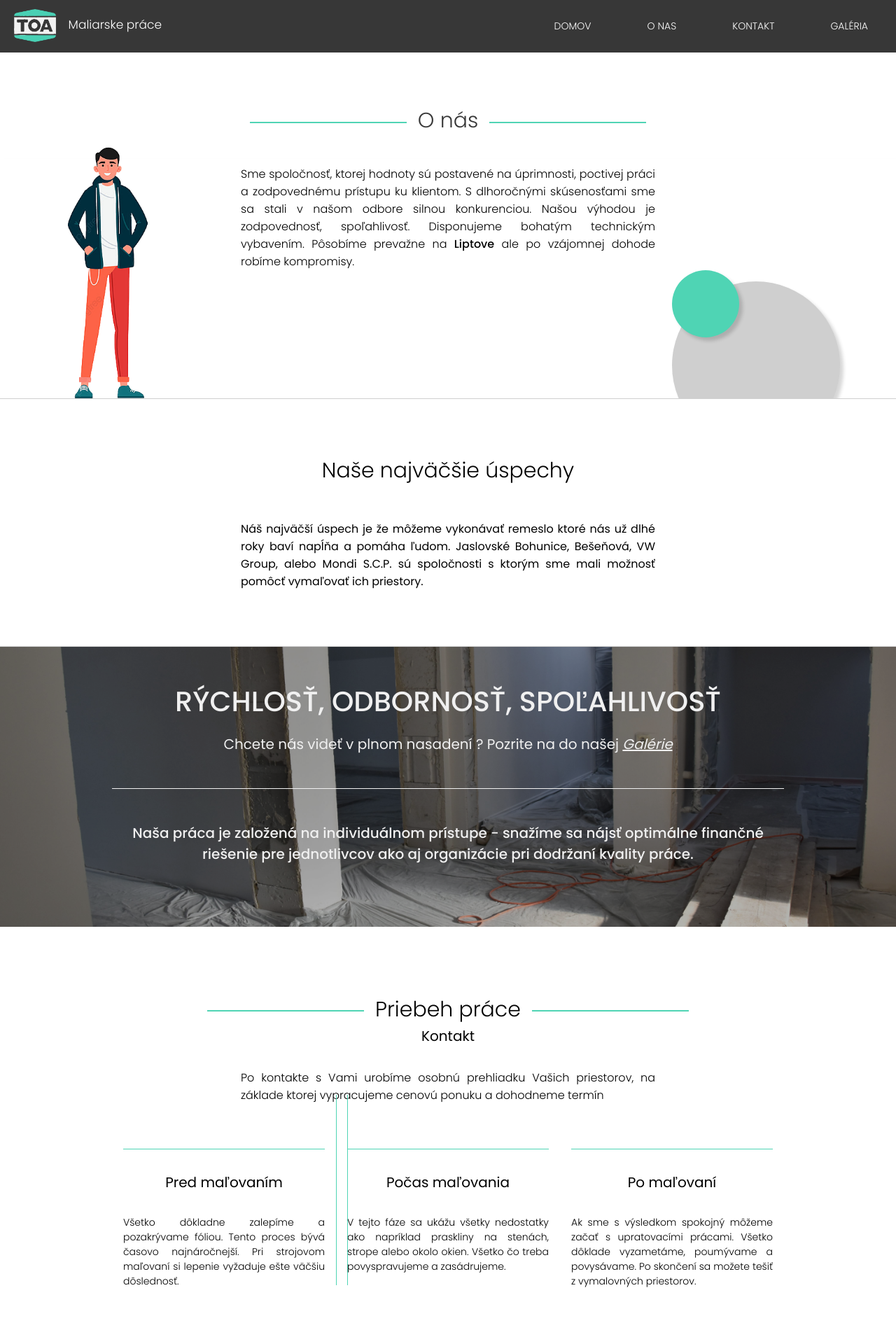
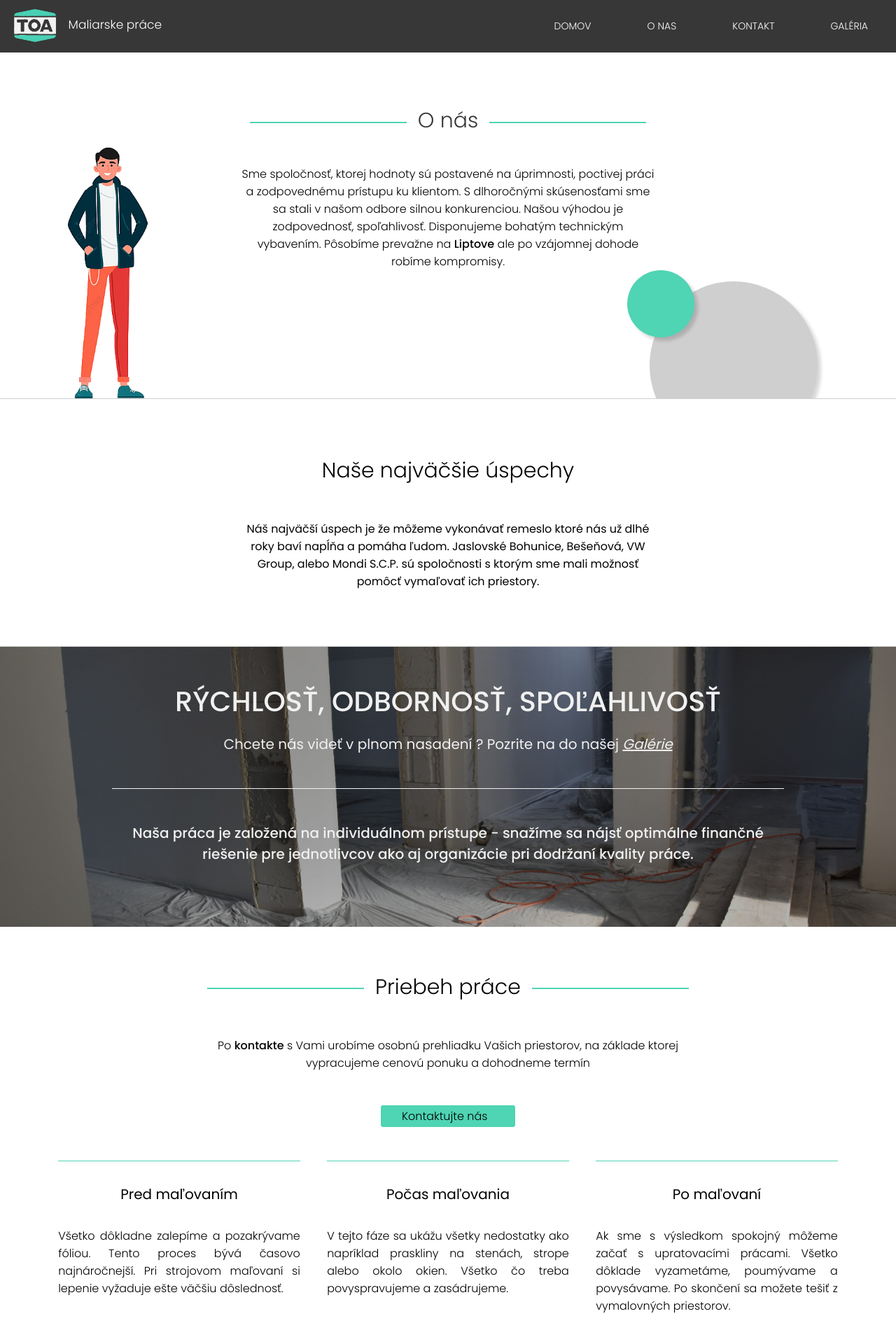
Before and after one commit to MatthewChevy/Synmal, a Vue app: page /about in a window 1280 px wide. Shown: the top 1920 px of the page at 70% size. Built offline with nearby package versions, Linux system fonts and the light colour scheme.

Commit message:
Fix responsive from 1024px

```diff
--- a/src/components/About/TheAboutBackgroundPhotoSection.vue
+++ b/src/components/About/TheAboutBackgroundPhotoSection.vue
@@ -18,11 +18,8 @@
     </section>
 </template>
 
-<script>
-export default {}
-</script>
+<style lang="scss" scoped>
 
-<style lang="scss" scoped>
 @media screen and (min-width: 0px) {
     section {
         position: relative;
--- a/src/components/About/TheAboutFirstSection.vue
+++ b/src/components/About/TheAboutFirstSection.vue
@@ -24,6 +24,7 @@
 </template>
 
 <style lang="scss" scoped>
+
 @media screen and (min-width: 0px) {
     .section {
         position: relative;
@@ -143,6 +144,16 @@
         margin-top: 4rem;
     }
 
+    .article-box{
+        box-shadow: unset;
+
+        .article-paragraph{
+            p{
+                text-align: center;
+            }
+        }
+    }
+
     header {
         .h1-box {
             h1::before,
@@ -152,4 +163,5 @@
         }
     }
 }
+
 </style>
--- a/src/components/About/TheAboutSecondSection.vue
+++ b/src/components/About/TheAboutSecondSection.vue
@@ -49,7 +49,28 @@
     </section>
 </template>
 
+<script>
+export default {
+
+
+    mounted(){
+            window.addEventListener( 'scroll', () => {
+            this.parallax('decorative-circle-smaller', window.scrollY, 0.1)
+            this.parallax('decorative-circle-bigger', window.scrollY, 0.05)
+        })
+    },
+
+    methods: {
+        parallax( element, distance, speed) {
+            const item = document.getElementsByClassName(element)[0]
+            item.style.transform = `translateY(${distance * speed}px)`
+        }
+    },
+}
+</script>
+
 <style lang="scss" scoped>
+
 @media screen and (min-width: 0px) {
     .lg {
         display: none;
@@ -91,6 +112,7 @@
                 width: 6rem;
                 height: 6rem;
                 top: -1rem;
+                right: 2rem;
                 background: $fancy;
                 border-radius: 50%;
                 box-shadow: 5px 5px 5px rgba($darkest, 16%);
@@ -240,6 +262,8 @@
 }
 
 @media screen and (min-width: 1024px) {
+
+
     .cartoon-person {
         width: 7.688rem;
         height: 11.4rem;
@@ -256,5 +280,24 @@
             right: 5rem;
         }
     }
+
+    .paragraph-box{
+        p{
+            text-align: center;
+        }
+    }
+}
+
+@media screen and (min-width: 1280px) {
+    .section{
+        max-width: 80rem;
+        margin: 0 auto;
+    }
+
+    .decorative-circle-box{
+        .decorative-circle-bigger{
+            right: 7rem;
+        }
+    }
 }
 </style>
--- a/src/components/About/TheAboutThirdSection.vue
+++ b/src/components/About/TheAboutThirdSection.vue
@@ -1,5 +1,6 @@
 <template>
     <section class="section">
+
         <article class="article-top">
             <div class="center">
                 <div class="article-title">
@@ -7,13 +8,21 @@
                 </div>
                 <div class="contact-paragraph">
                     <div class="center">
-                        <h3>Kontakt</h3>
+                        <!-- <h3>Kontakt</h3> -->
                         <p>
-                            Po kontakte s Vami urobíme osobnú prehliadku Vašich
+                            Po <strong>kontakte</strong> s Vami urobíme osobnú prehliadku Vašich
                             priestorov, na základe ktorej vypracujeme cenovú
                             ponuku a dohodneme termín
                         </p>
                     </div>
+
+                    <div class="button">
+                        <the-path-button
+                            :path="'contact'"
+                            :textButton="'Kontaktujte nás'"
+                        />
+                    </div>
+
                 </div>
 
                 <div class="paragraphs-holder">
@@ -91,11 +100,26 @@
                 </div>
             </article>
         </div>
+
     </section>
 </template>
 
+<script>
+    import ThePathButton from '../ThePathButton.vue'
+
+export default {
+
+    components: {
+        ThePathButton,
+    },
+}
+
+</script>
+
 <style lang="scss" scoped>
+
 @media screen and (min-width: 0px) {
+
     .container {
         width: $sm-width-container;
         margin: 0 auto;
@@ -115,7 +139,7 @@
         padding-bottom: 2rem;
 
         .article-title {
-            padding-bottom: 3rem;
+            padding-bottom: 2rem;
             text-align: center;
 
             h2 {
@@ -147,12 +171,12 @@
 
     .contact-paragraph {
         width: $sm-width-container;
+        max-width: 30rem;
         margin: 0 auto;
 
         .center {
             text-align: center;
             h3 {
-                padding-bottom: 1rem;
                 font: {
                     size: 20px;
                     weight: 400;
@@ -172,10 +196,15 @@
                 }
             }
         }
+
+        .button{
+            margin: 2rem auto 3rem;
+        }
     }
 
     .paragraphs-holder {
         width: $sm-width-container;
+        max-width: 30rem;
         margin: 0 auto;
 
         .paragraph-box {
@@ -265,12 +294,14 @@
 }
 
 @media screen and (min-width: 768px) {
+
     .container {
         width: unset;
         margin: 0 auto;
     }
 
     .article-top {
+
         width: 100%;
         background: $primary-light;
         z-index: 0;
@@ -278,7 +309,6 @@
         padding-bottom: 2rem;
 
         .article-title {
-            padding: 0;
             text-align: center;
 
             h2 {
@@ -312,14 +342,12 @@
         width: 90%;
 
         .paragraph-box {
-            h3 {
-            }
             p {
                 margin: 0 auto;
                 padding: 1rem 0 1rem 0;
                 text-align: center;
                 font: {
-                    size: 14px;
+                    size: 16px;
                     weight: 300;
                 }
             }
@@ -347,9 +375,25 @@
 }
 
 @media screen and (min-width: 1024px) {
+
     .center {
         width: unset;
         margin: 0 auto;
+    }
+
+    .contact-paragraph{
+        max-width: unset;
+        margin: 2rem auto;
+
+        .center{
+            h3{
+                padding-bottom: unset;
+            }
+            p{
+                text-align: center;
+            }
+        }
+
     }
 
     .article-top {
@@ -357,10 +401,10 @@
         background: $primary-light;
         z-index: 0;
         border-bottom: 1px solid $primary;
-        padding: 3rem 0 5rem 0;
+        padding: 1rem 0 3rem 0;
 
         .article-title {
-            padding: 0;
+            padding: unset;
             text-align: center;
 
             h2 {
@@ -390,7 +434,7 @@
         }
 
         p {
-            width: 37rem;
+            width: 47rem;
             margin: 0 auto;
             padding: 1rem 0 1rem 0;
             text-align: center;
@@ -407,33 +451,9 @@
     }
 
     .paragraphs-holder {
-        width: 60rem;
-        margin: 3rem auto 0 auto;
+        max-width: 100%;
+        margin: 2rem auto 0 auto;
         display: flex;
-
-        .center-box::before {
-            position: absolute;
-            display: inline-block;
-            content: '';
-            width: 1px;
-            height: 17rem;
-            top: 12rem;
-            color: $fancy;
-            margin-left: -1rem;
-            background-color: $fancy;
-        }
-
-        .center-box::after {
-            position: absolute;
-            display: inline-block;
-            content: '';
-            width: 1px;
-            height: 17rem;
-            top: 12rem;
-            color: $fancy;
-            margin-right: -1rem;
-            background-color: $fancy;
-        }
 
         .paragraph-box {
             width: 30%;
@@ -460,7 +480,8 @@
         flex-wrap: wrap;
         width: 100%;
         margin: 0 auto;
-        padding: 4rem 0;
+        padding:  0;
+        max-width: 80rem;
 
         .article-box {
             width: 33.333%;
@@ -489,29 +510,10 @@
     }
 }
 
-// @media screen and ( min-width: 1200px ) {
+@media screen and (min-width: 1280px) {
 
-//     .article-box{
-//         width: 21rem;
-//         p{
-//             text-align: center;
-//             width: 100%;
-//             margin: 0 auto;
-//         }
-//     }
-
-//     .photo-box{
-//         display: flex;
-//         justify-content: space-between;
-//         flex-wrap: wrap;
-//         width: 70rem;
-//         margin: 0 auto;
-//         padding: 4rem 0;
-//     }
-
-//     .last{
-//         margin: unset
-//     }
-
-// }
+    .paragraphs-holder{
+        max-width: 80rem;
+    }
+}
 </style>
```
